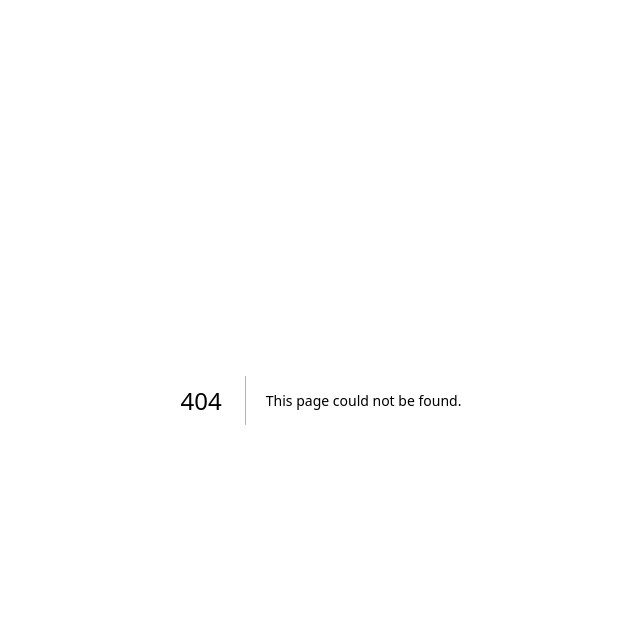
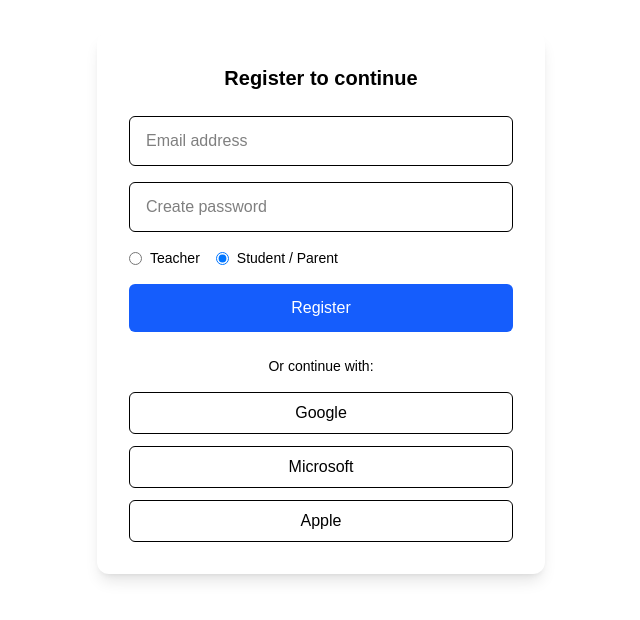
Before and after one commit to TeachApt/TeachApt-Frontend, a Next.js app: page /signup in a window 1280 px wide. Before the commit this address had no page. Shown: the top 620 px of the page, without its empty margins (319-959 px from the left). Built offline with nearby package versions, Linux system fonts and the light colour scheme.

Commit message:
working on authentication

```diff
--- /dev/null
+++ b/src/app/login/page.tsx
@@ -0,0 +1,6 @@
+import LoginForm from "../../components/auth/LoginForm";
+
+
+export default function LoginPage() {
+  return <LoginForm />;
+}
--- /dev/null
+++ b/src/app/signup/page.tsx
@@ -0,0 +1,6 @@
+import RegisterForm from "../../components/auth/RegistrarionForm";
+
+
+export default function RegisterPage() {
+  return <RegisterForm />;
+}
--- /dev/null
+++ b/src/components/auth/LoginForm.tsx
@@ -0,0 +1,43 @@
+"use client";
+
+import { useState } from "react";
+
+export default function LoginForm() {
+  const [email, setEmail] = useState("");
+  const [password, setPassword] = useState("");
+
+  const handleLogin = async (e: React.FormEvent) => {
+    e.preventDefault();
+
+    await fetch("https://teachapt-backend-production.up.railway.app/auth/token", {
+      method: "POST",
+      body: JSON.stringify({ email, password }),
+    });
+  };
+
+  return (
+    <div className="mx-auto mt-8 bg-white rounded-xl p-8 w-full max-w-md shadow-lg text-black">
+      <h2 className="text-xl font-bold mb-6 text-center">Login</h2>
+
+      <form onSubmit={handleLogin} className="space-y-4">
+        <input
+          type="email"
+          placeholder="Email"
+          className="w-full border px-4 py-3 rounded-md"
+          onChange={(e) => setEmail(e.target.value)}
+        />
+
+        <input
+          type="password"
+          placeholder="Password"
+          className="w-full border px-4 py-3 rounded-md"
+          onChange={(e) => setPassword(e.target.value)}
+        />
+
+        <button className="w-full bg-blue-600 text-white py-3 rounded-md">
+          Login
+        </button>
+      </form>
+    </div>
+  );
+}
--- /dev/null
+++ b/src/components/auth/RegistrarionForm.tsx
@@ -0,0 +1,102 @@
+"use client";
+
+import { useState } from "react";
+
+export default function RegisterForm() {
+  const [email, setEmail] = useState("");
+  const [password, setPassword] = useState("");
+  const [role, setRole] = useState<"teacher" | "student">("student");
+  const [loading, setLoading] = useState(false);
+  const [error, setError] = useState("");
+
+  const handleSubmit = async (e: React.FormEvent) => {
+    e.preventDefault();
+    setLoading(true);
+    setError("");
+
+    try {
+      const res = await fetch("https://teachapt-backend-production.up.railway.app/auth/create-user", {
+        method: "POST",
+        headers: { "Content-Type": "application/json" },
+        body: JSON.stringify({ email, password, role }),
+      });
+
+      const data = await res.json();
+
+      if (!res.ok) throw new Error(data.message);
+
+      alert("Account created successfully!");
+    } catch (err: any) {
+      setError(err.message);
+    } finally {
+      setLoading(false);
+    }
+  };
+
+  return (
+    <div className="mx-auto mt-8 bg-white rounded-xl p-8 w-full max-w-md shadow-lg text-black">
+      <h2 className="text-xl font-bold mb-6 text-center">
+        Register to continue
+      </h2>
+
+      <form onSubmit={handleSubmit} className="space-y-4">
+        <input
+          type="email"
+          placeholder="Email address"
+          className="w-full border rounded-md px-4 py-3"
+          value={email}
+          onChange={(e) => setEmail(e.target.value)}
+          required
+        />
+
+        <input
+          type="password"
+          placeholder="Create password"
+          className="w-full border rounded-md px-4 py-3"
+          value={password}
+          onChange={(e) => setPassword(e.target.value)}
+          required
+        />
+
+        {/* Role */}
+        <div className="flex gap-4 text-sm">
+          <label className="flex items-center gap-2">
+            <input
+              type="radio"
+              checked={role === "teacher"}
+              onChange={() => setRole("teacher")}
+            />
+            Teacher
+          </label>
+          <label className="flex items-center gap-2">
+            <input
+              type="radio"
+              checked={role === "student"}
+              onChange={() => setRole("student")}
+            />
+            Student / Parent
+          </label>
+        </div>
+
+        {error && <p className="text-red-500 text-sm">{error}</p>}
+
+        <button
+          disabled={loading}
+          className="w-full bg-blue-600 text-white py-3 rounded-md"
+        >
+          {loading ? "Registering..." : "Register"}
+        </button>
+      </form>
+
+      <div className="text-center text-sm mt-6">
+        Or continue with:
+      </div>
+
+      <div className="space-y-3 mt-4">
+        <button className="w-full border py-2 rounded-md">Google</button>
+        <button className="w-full border py-2 rounded-md">Microsoft</button>
+        <button className="w-full border py-2 rounded-md">Apple</button>
+      </div>
+    </div>
+  );
+}
```
